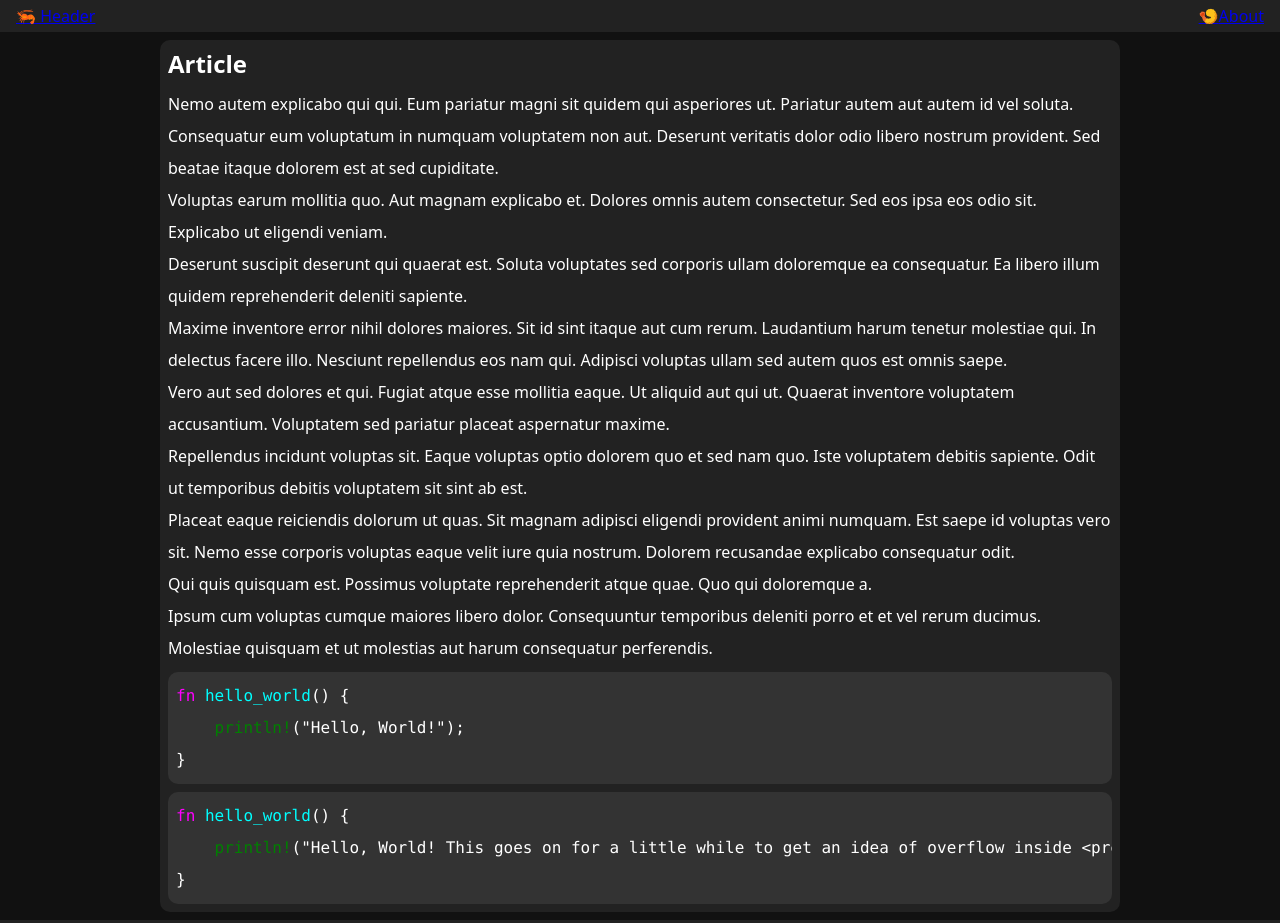
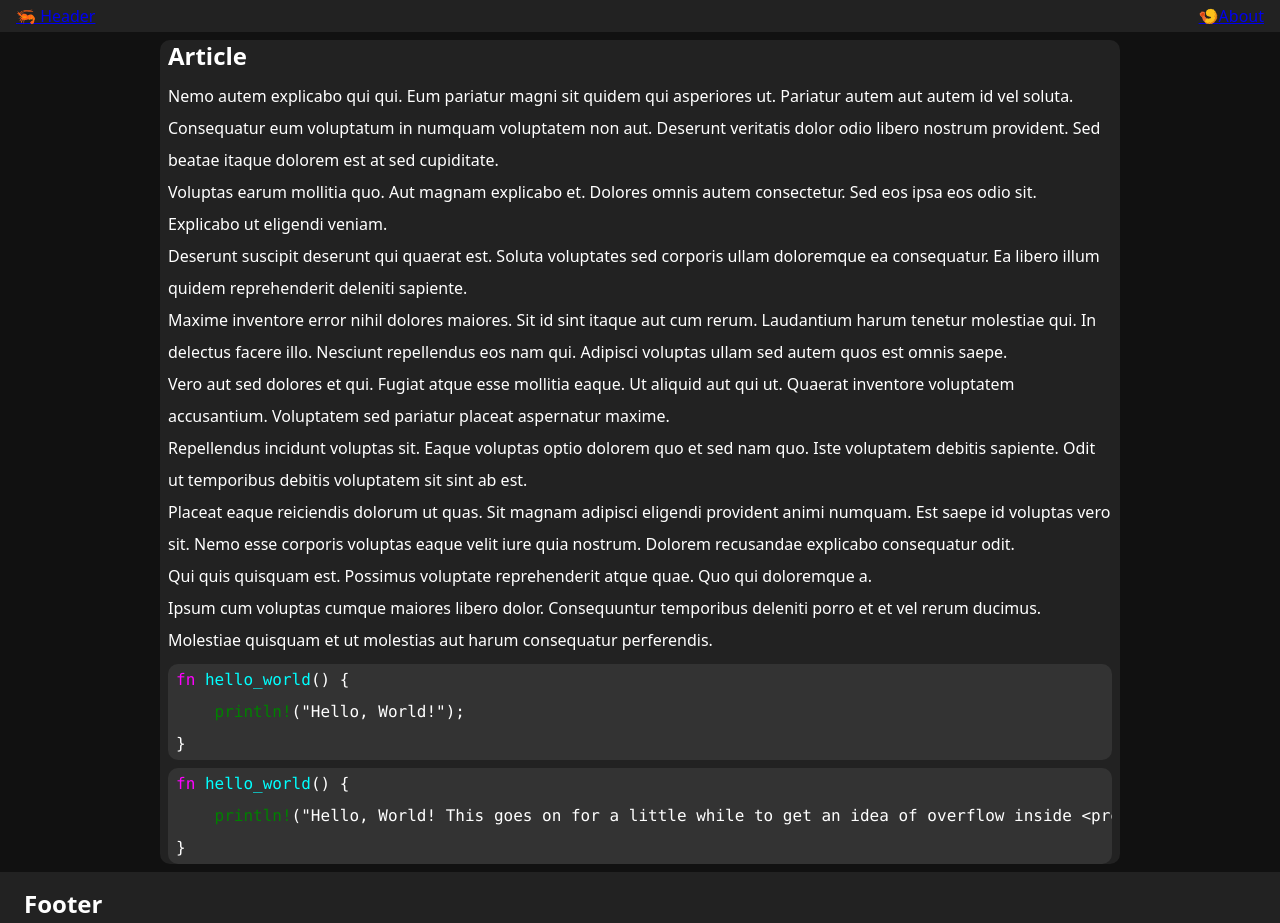
Before and after one commit to JonahPlusPlus/zoa, a plain HTML site: page example/index.html in a window 1280 px wide. Shown: the top 923 px of the page. Drawn offline with nearby package versions, Linux system fonts and the light colour scheme; files that its build step writes are made by us from their sources.

Commit message:
Changed padding

```diff
--- a/src/_layout.scss
+++ b/src/_layout.scss
@@ -37,7 +37,7 @@ article {
 
 	width: 100%;
 	max-width: var(--article-width);
-	padding: var(--padding);
+	padding: 0 var(--padding);
 	margin: 0 auto;
 }
 
--- a/src/_reset.scss
+++ b/src/_reset.scss
@@ -48,7 +48,7 @@ code, kbd, samp, pre {
 }
 
 pre {
-	padding: var(--padding);
+	padding: 0 var(--padding);
 }
 
 small {
```
